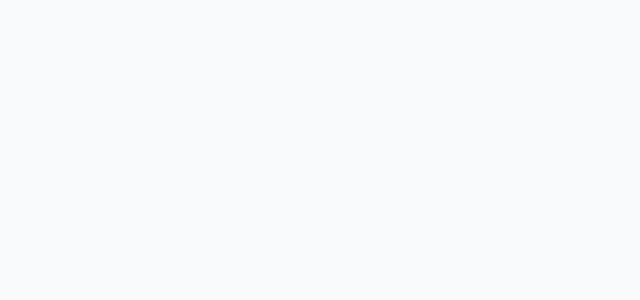
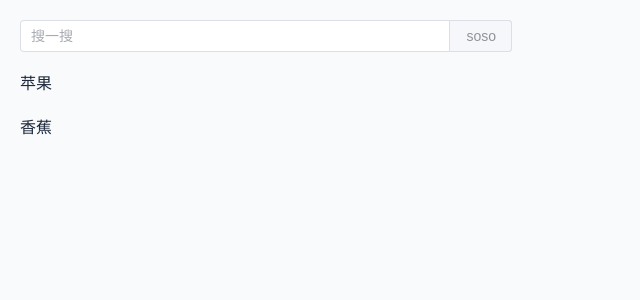
Before and after one commit to 9-4-6/soso-web, a Vue app: page /seachResult in a window 1280 px wide. Before the commit this address had no page. Shown: the top 300 px of the page, without its empty margins (0-640 px from the left). Built offline with nearby package versions, Linux system fonts and the light colour scheme.

Commit message:
searchresult

```diff
--- a/src/router/index.ts
+++ b/src/router/index.ts
@@ -4,13 +4,18 @@ const router = createRouter({
   routes: [
     {
       path: '/',
-      name: 'login',
+      name: 'Login',
       component: () => import('@/views/LoginView.vue'),
     },
     {
       path: '/home',
-      name: 'home',
+      name: 'Home',
       component: () => import('@/views/HomeView.vue'),
+    },
+    {
+      path: '/seachResult',
+      name: 'SeachResult',
+      component: () => import('@/views/SeachResultView.vue'),
     },
   ],
 })
--- /dev/null
+++ b/src/types/record.ts
@@ -0,0 +1,4 @@
+export interface RecordItem {
+  id: number
+  name: string
+}
--- a/src/views/HomeView.vue
+++ b/src/views/HomeView.vue
@@ -102,7 +102,7 @@ const handleSearch = () => {
             padding: 0 20px;
             background-color: @primary-color;
             border-color: @primary-color;
-            color: black;
+            color: white;
 
             &:hover {
                 background-color: darken(@primary-color, 10%);
--- /dev/null
+++ b/src/views/SeachResultView.vue
@@ -0,0 +1,52 @@
+<script setup lang="ts">
+import type { RecordItem } from '@/types/record';
+
+const items: RecordItem[] = [
+    { id: 1, name: "苹果" },
+    { id: 2, name: "香蕉" },
+]
+
+</script>
+<template>
+    <div class="app-container">
+        <div class="search-left">
+            <div class="search-container">
+                <el-input placeholder="搜一搜" class="search-input">
+                    <template #append>
+                        <el-button class="search-button">
+                            soso
+                        </el-button>
+                    </template>
+                </el-input>
+            </div>
+            <div class="search-result">
+                <ul class="no-bullets">
+                    <li v-for="(item) in items" :key="item.id">
+                        {{ item.name }}
+                    </li>
+                </ul>
+            </div>
+        </div>
+    </div>
+</template>
+
+<style lang="less" scoped>
+.search-left {
+    width: 40vw;
+    padding: 20px 0px 0px 20px;
+
+    .search-result {
+        margin-top: 20px;
+
+        .no-bullets {
+            list-style: none;
+            padding-left: 0;
+
+            li+li {
+                margin-top: 20px;
+            }
+        }
+    }
+
+}
+</style>
```
